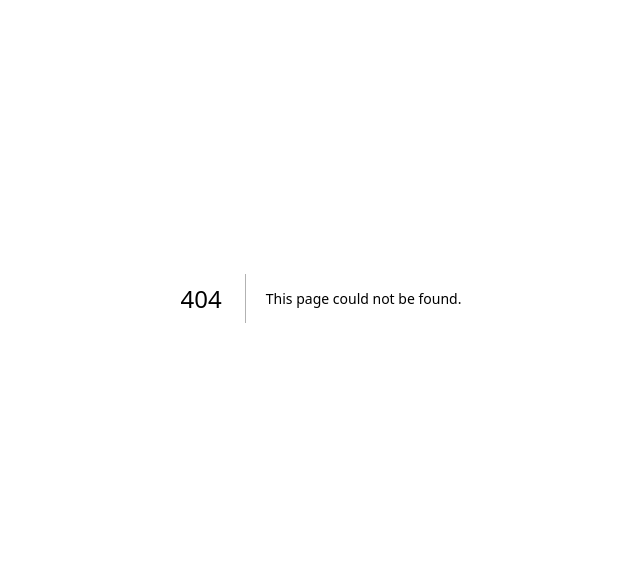
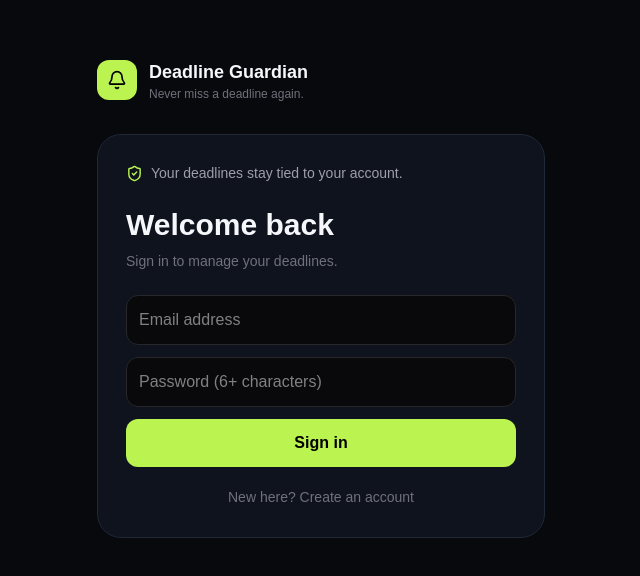
Before and after one commit to lsvsaravananganesh-bit/Deadline-Remainder, a Next.js app: page /auth in a window 1280 px wide. Before the commit this address had no page. Shown: the part 102-678 px from the top of the page, without its empty margins (319-959 px from the left). Built offline with nearby package versions, Linux system fonts and the light colour scheme; no server answers.

Commit message:
feat: add Supabase email authentication page

```diff
--- /dev/null
+++ b/app/auth/page.tsx
@@ -0,0 +1,71 @@
+"use client";
+
+import { FormEvent, useState } from "react";
+import { createClient } from "@/lib/supabase/client";
+import { Bell, Loader2, ShieldCheck } from "lucide-react";
+
+export default function AuthPage() {
+  const supabase = createClient();
+  const [mode, setMode] = useState<"signin" | "signup">("signin");
+  const [email, setEmail] = useState("");
+  const [password, setPassword] = useState("");
+  const [busy, setBusy] = useState(false);
+  const [message, setMessage] = useState("");
+
+  async function submit(e: FormEvent) {
+    e.preventDefault();
+    setBusy(true);
+    setMessage("");
+
+    const result =
+      mode === "signin"
+        ? await supabase.auth.signInWithPassword({ email, password })
+        : await supabase.auth.signUp({ email, password });
+
+    setBusy(false);
+
+    if (result.error) {
+      setMessage(result.error.message);
+      return;
+    }
+
+    if (mode === "signup") {
+      setMessage("Account created. Check your email if confirmation is enabled, then sign in.");
+      setMode("signin");
+      return;
+    }
+
+    window.location.href = "/dashboard";
+  }
+
+  return (
+    <main className="min-h-screen grid place-items-center px-5">
+      <div className="w-full max-w-md">
+        <div className="mb-8 flex items-center gap-3">
+          <div className="grid h-10 w-10 place-items-center rounded-xl bg-lime-300 text-black"><Bell size={20} /></div>
+          <div><b className="text-lg">Deadline Guardian</b><p className="text-xs text-zinc-500">Never miss a deadline again.</p></div>
+        </div>
+
+        <div className="glass rounded-3xl p-7">
+          <div className="mb-6 flex items-center gap-2 text-sm text-zinc-400"><ShieldCheck size={17} className="text-lime-300" /> Your deadlines stay tied to your account.</div>
+          <h1 className="text-3xl font-black">{mode === "signin" ? "Welcome back" : "Create your account"}</h1>
+          <p className="mt-2 text-sm text-zinc-500">{mode === "signin" ? "Sign in to manage your deadlines." : "Start building your personal deadline hub."}</p>
+
+          <form onSubmit={submit} className="mt-6 space-y-3">
+            <input required type="email" value={email} onChange={e => setEmail(e.target.value)} placeholder="Email address" className="w-full rounded-xl border border-zinc-800 bg-zinc-950 p-3 outline-none focus:border-lime-300" />
+            <input required minLength={6} type="password" value={password} onChange={e => setPassword(e.target.value)} placeholder="Password (6+ characters)" className="w-full rounded-xl border border-zinc-800 bg-zinc-950 p-3 outline-none focus:border-lime-300" />
+            {message && <p className="rounded-xl border border-zinc-800 bg-zinc-950 p-3 text-sm text-zinc-300">{message}</p>}
+            <button disabled={busy} className="flex w-full items-center justify-center gap-2 rounded-xl bg-lime-300 py-3 font-bold text-black disabled:opacity-60">
+              {busy && <Loader2 size={16} className="animate-spin" />}
+              {mode === "signin" ? "Sign in" : "Create account"}
+            </button>
+          </form>
+
+          <button onClick={() => { setMode(mode === "signin" ? "signup" : "signin"); setMessage(""); }} className="mt-5 w-full text-sm text-zinc-500 hover:text-white">
+            {mode === "signin" ? "New here? Create an account" : "Already have an account? Sign in"}
+          </button>
+        </div>
+      </div>
+    </main>
+  );
+}
```
